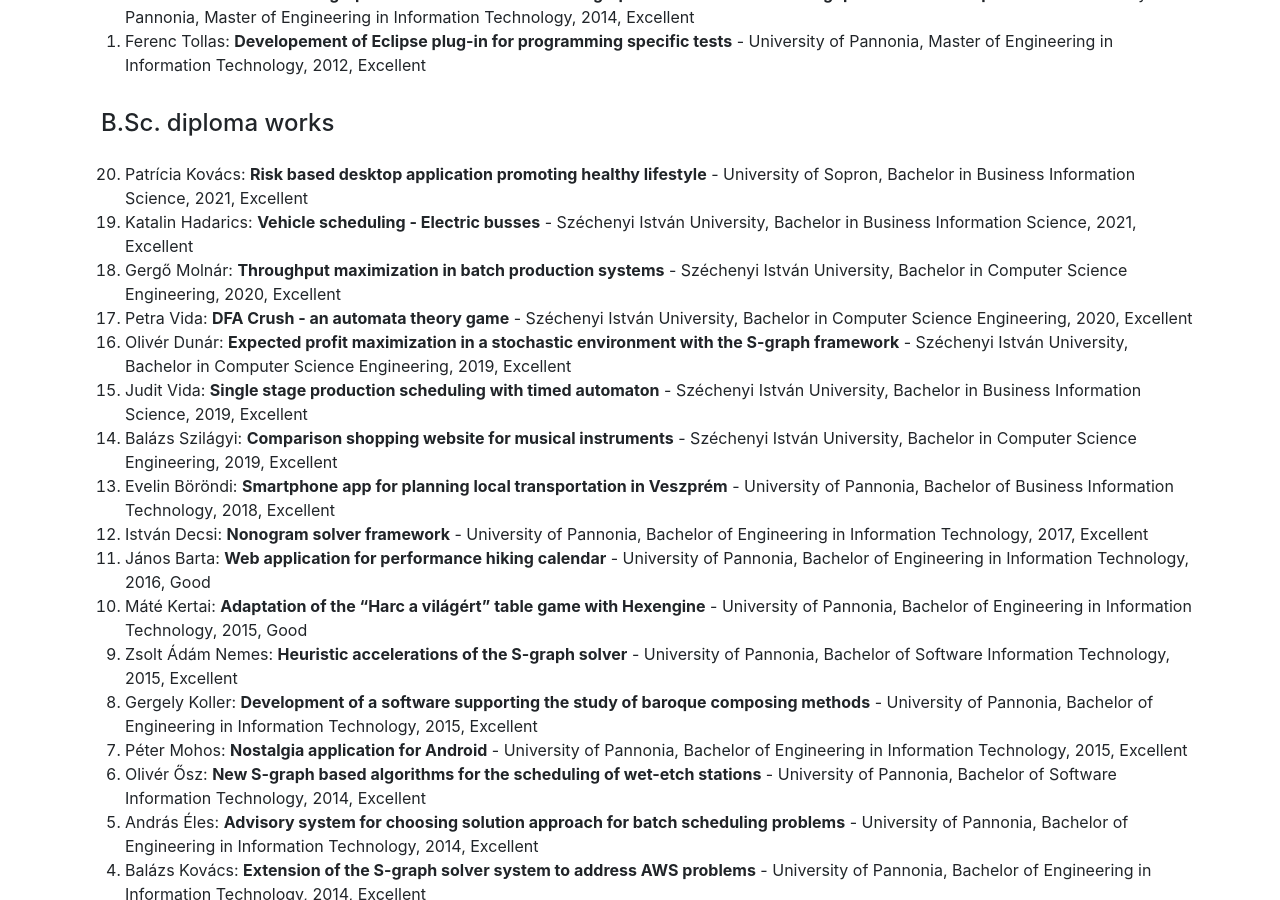
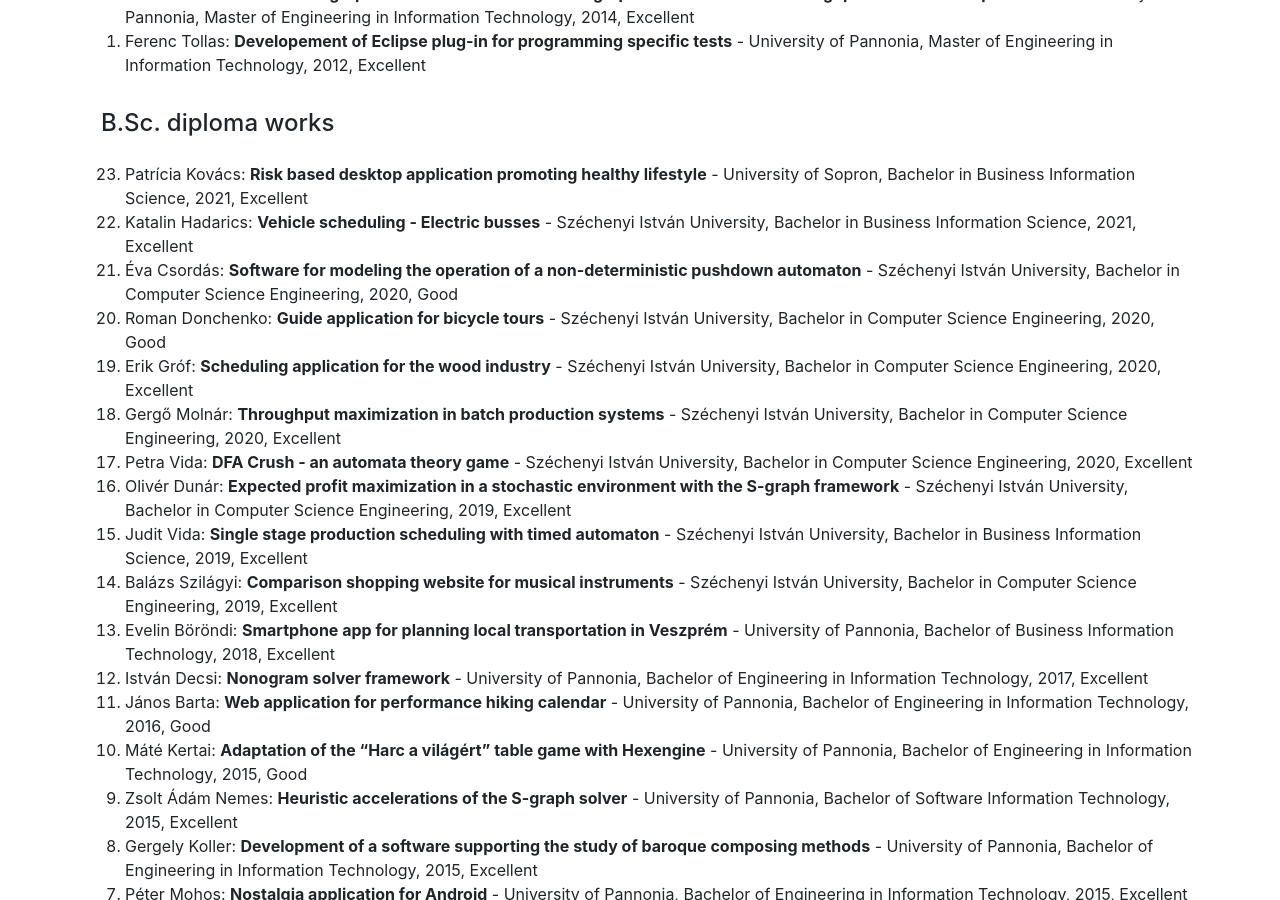
Before and after one commit to hegyhati/hegyhati.github.io, a Jekyll site: the page built from teaching_supervision.html, in a window 1280 px wide and 900 px high, scrolled down 2203 px. Built offline with Jekyll 4.4.1, drawn with Linux system fonts in a browser that asks for light colours.

Commit message:
Diploma 2021 06 SZE

```diff
--- a/_data/supervision.yaml
+++ b/_data/supervision.yaml
@@ -91,6 +91,30 @@ diploma:
 
 
   BSc:
+
+  - student: Erik Gróf
+    original_title: Faipari ütemező alkalmazás
+    title: Scheduling application for the wood industry
+    course: Bachelor in Computer Science Engineering
+    university: Széchenyi István University
+    date: 2020.06.30.
+    grade: Excellent
+
+  - student: Roman Donchenko
+    original_title: Idegenvezető alkalmazás kerékpártúrákhoz
+    title: Guide application for bicycle tours
+    course: Bachelor in Computer Science Engineering
+    university: Széchenyi István University
+    date: 2020.06.30.
+    grade: Good
+
+  - student: Éva Csordás
+    original_title: Nemdeterminisztikus veremautomata működését modellező szoftver
+    title: Software for modeling the operation of a non-deterministic pushdown automaton
+    course: Bachelor in Computer Science Engineering
+    university: Széchenyi István University
+    date: 2020.06.30.
+    grade: Good
 
   - student: Patrícia Kovács
     original_title: Sportos életmódra ösztönző Rizikó játék fejlesztése
```
